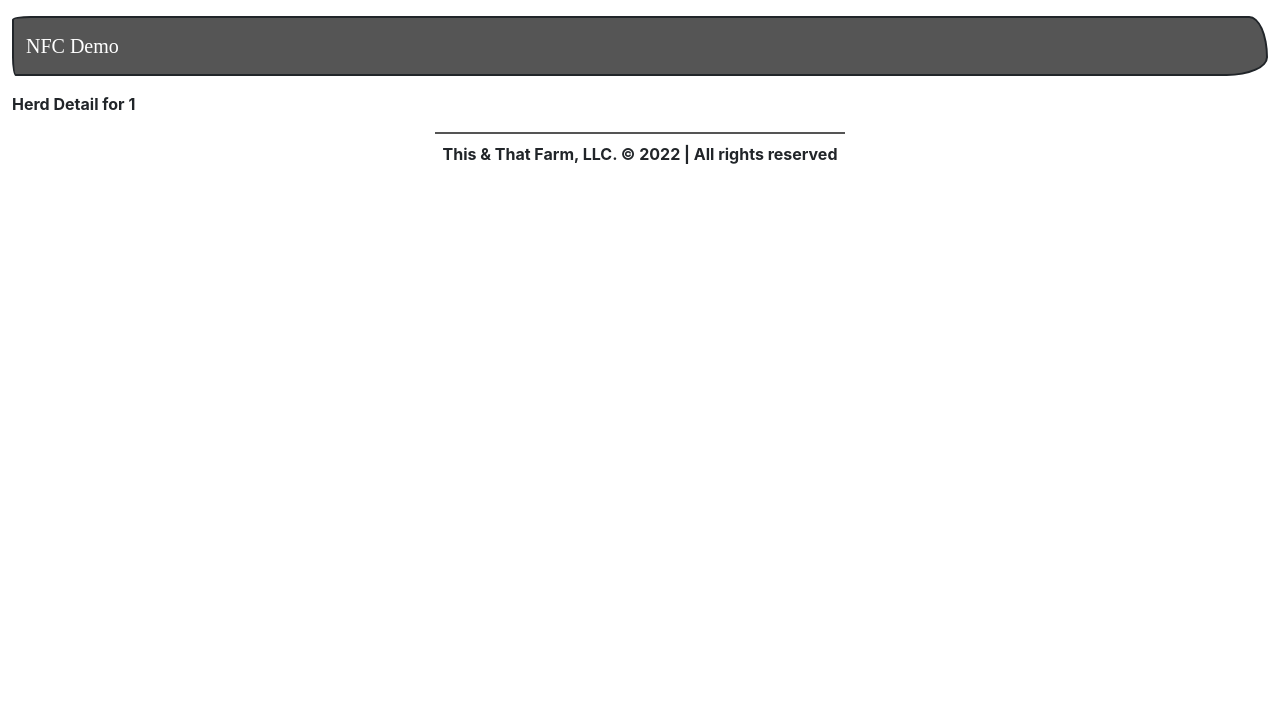
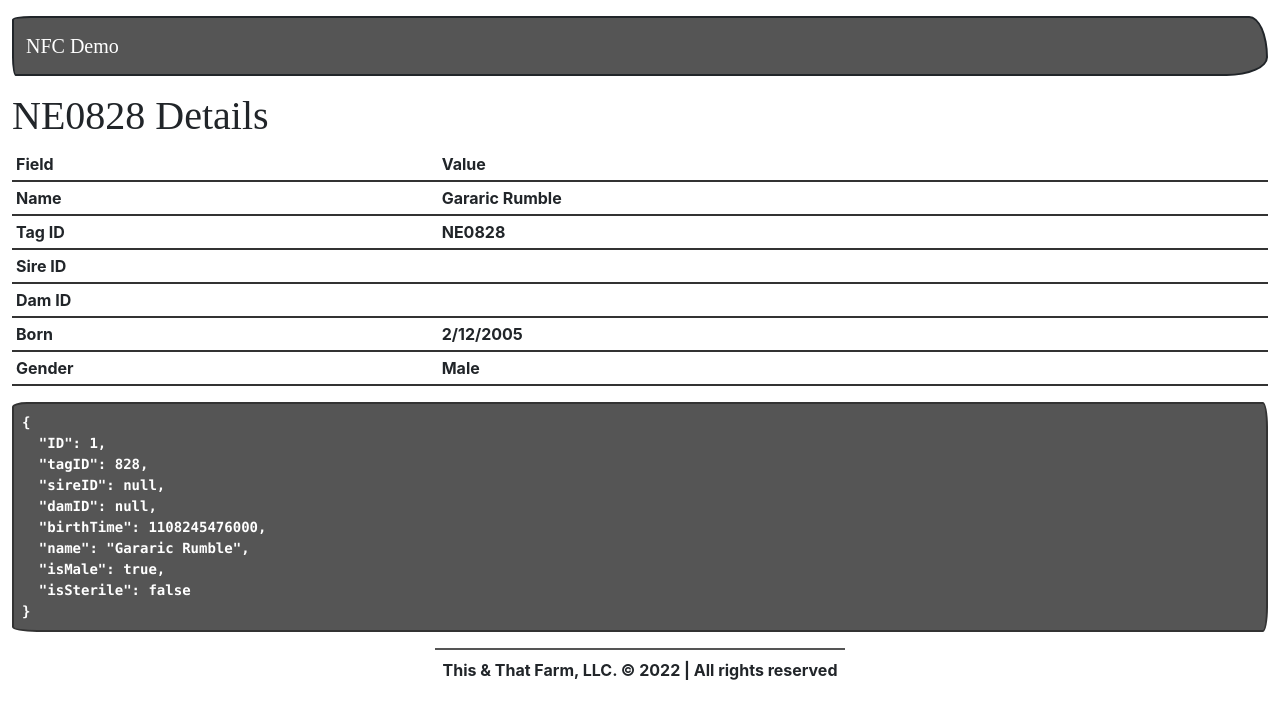
Before and after one commit to this-that-farm/com-thisthatfarm-nfc, a React (Create React App) app: page /#/1 in a window 1280 px wide. Shown: the top 718 px of the page. Built offline with nearby package versions, Linux system fonts and the light colour scheme; a web font is replaced by a local one.

Commit message:
feat: add herd list and details

```diff
--- /dev/null
+++ b/src/components/HerdListItem.tsx
@@ -0,0 +1,41 @@
+import React from 'react';
+import {Link} from 'react-router-dom';
+import HerdDB from '../data/HerdDB';
+
+interface props {
+  herdID: number;
+}
+
+function HerdListItem({herdID}: props) {
+  let row = HerdDB.find((obj) => obj.ID === herdID);
+  let symbol = (() => {
+    if (!row?.isMale) return 'venus';
+    return row?.isSterile ? 'mars-stroke' : 'mars';
+  })();
+
+  return (
+    <Link
+      to={(row?.ID || '/').toString()}
+      className='list-group-item flex-column align-items-start'
+    >
+      <section className='d-flex w-100 justify-content-between'>
+        <section>
+          <section className='text-info fw-bold mb-1'>
+            <i className={`fa-solid fa-${symbol} me-2`} />
+            {row?.name}
+          </section>
+          <small>
+            Born: {new Date(row?.birthTime || '').toLocaleDateString('en-US')}
+          </small>
+        </section>
+        <section>
+          <span className='badge bg-info rounded-pill'>
+            NE{row?.tagID?.toString().padStart(4, '0')}
+          </span>
+        </section>
+      </section>
+    </Link>
+  );
+}
+
+export default React.memo(HerdListItem);
--- /dev/null
+++ b/src/data/HerdDB.ts
@@ -0,0 +1,84 @@
+const HerdDB = [
+  {
+    ID: 1,
+    tagID: 828,
+    sireID: null,
+    damID: null,
+    birthTime: 1108245476000,
+    name: 'Gararic Rumble',
+    isMale: true,
+    isSterile: false,
+  },
+  {
+    ID: 2,
+    tagID: 265,
+    sireID: null,
+    damID: null,
+    birthTime: 1213000409000,
+    name: 'Heather Burrowes',
+    isMale: false,
+    isSterile: false,
+  },
+  {
+    ID: 3,
+    tagID: 12,
+    sireID: 1,
+    damID: 2,
+    birthTime: 4036220417000,
+    name: 'Lanfranc Noakesburrow',
+    isMale: true,
+    isSterile: true,
+  },
+  {
+    ID: 4,
+    tagID: 643,
+    sireID: 1,
+    damID: 2,
+    birthTime: 3056016106000,
+    name: 'Bildat Hedgehopper',
+    isMale: true,
+    isSterile: false,
+  },
+  {
+    ID: 5,
+    tagID: 528,
+    sireID: 1,
+    damID: 2,
+    birthTime: 3330304417000,
+    name: 'Gouzlim Langham',
+    isMale: true,
+    isSterile: false,
+  },
+  {
+    ID: 6,
+    tagID: 446,
+    sireID: 4,
+    damID: 8,
+    birthTime: 2473990176000,
+    name: 'Wandregisilus Bolger-Baggins',
+    isMale: false,
+    isSterile: false,
+  },
+  {
+    ID: 7,
+    tagID: 465,
+    sireID: 5,
+    damID: 8,
+    birthTime: 1126100417000,
+    name: 'Isembold Grubb',
+    isMale: true,
+    isSterile: false,
+  },
+  {
+    ID: 8,
+    tagID: 410,
+    sireID: null,
+    damID: null,
+    birthTime: 3551841704000,
+    name: 'Erin Bolger',
+    isMale: false,
+    isSterile: false,
+  },
+];
+
+export default HerdDB;
--- a/src/pages/HerdDetail.tsx
+++ b/src/pages/HerdDetail.tsx
@@ -1,9 +1,67 @@
 import React from 'react';
-import {useParams} from 'react-router-dom';
+import {Link, useParams} from 'react-router-dom';
+import HerdDB from '../data/HerdDB';
 
 function HerdDetail() {
   let params = useParams();
-  return <section>Herd Detail for {params.herdID}</section>;
+  let row = HerdDB.find((obj) => obj.ID === Number(params.herdID));
+
+  return (
+    <React.Fragment>
+      <h1>NE{(row?.tagID || '').toString().padStart(4, '0')} Details</h1>
+      <table className='table table-stripe table-sm'>
+        <thead>
+          <tr>
+            <th>Field</th>
+            <th>Value</th>
+          </tr>
+        </thead>
+        <tbody>
+          <tr>
+            <td>Name</td>
+            <td>{row?.name}</td>
+          </tr>
+          <tr>
+            <td>Tag ID</td>
+            <td>NE{(row?.tagID || '').toString().padStart(4, '0')}</td>
+          </tr>
+          <tr>
+            <td>Sire ID</td>
+            <td>
+              {!!row?.sireID && (
+                <Link to={'/' + row.sireID.toString()}>View #{row.sireID}</Link>
+              )}
+            </td>
+          </tr>
+          <tr>
+            <td>Dam ID</td>
+            <td>
+              {!!row?.damID && (
+                <Link to={'/' + row.damID.toString()}>View #{row.damID}</Link>
+              )}
+            </td>
+          </tr>
+          <tr>
+            <td>Born</td>
+            <td>
+              {new Date(row?.birthTime || '').toLocaleDateString('en-US')}
+            </td>
+          </tr>
+          <tr>
+            <td>Gender</td>
+            <td>
+              {row?.isMale ? (row?.isSterile ? 'Wether' : 'Male') : 'Female'}
+            </td>
+          </tr>
+        </tbody>
+      </table>
+      <section>
+        <pre className='text-white bg-dark p-2'>
+          {JSON.stringify(row, null, 2)}
+        </pre>
+      </section>
+    </React.Fragment>
+  );
 }
 
 export default React.memo(HerdDetail);
--- a/src/pages/HerdList.tsx
+++ b/src/pages/HerdList.tsx
@@ -1,7 +1,18 @@
 import React from 'react';
+import HerdListItem from '../components/HerdListItem';
+import HerdDB from '../data/HerdDB';
 
 function HerdList() {
-  return <section>Herd List</section>;
+  return (
+    <React.Fragment>
+      <h1>Sample Herd</h1>
+      <section className='list-group'>
+        {HerdDB.map((row) => (
+          <HerdListItem key={row.ID} herdID={row.ID} />
+        ))}
+      </section>
+    </React.Fragment>
+  );
 }
 
 export default React.memo(HerdList);
```
